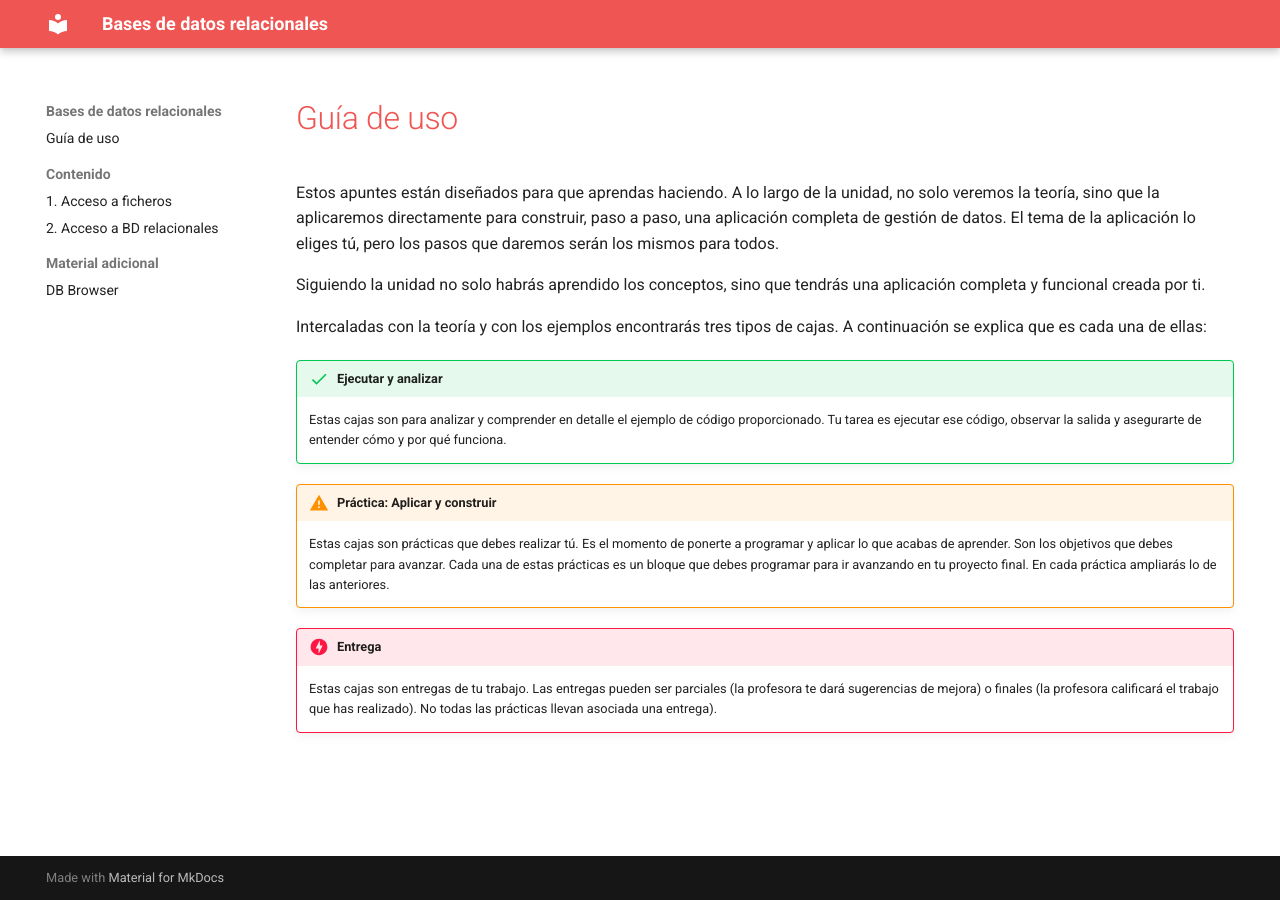
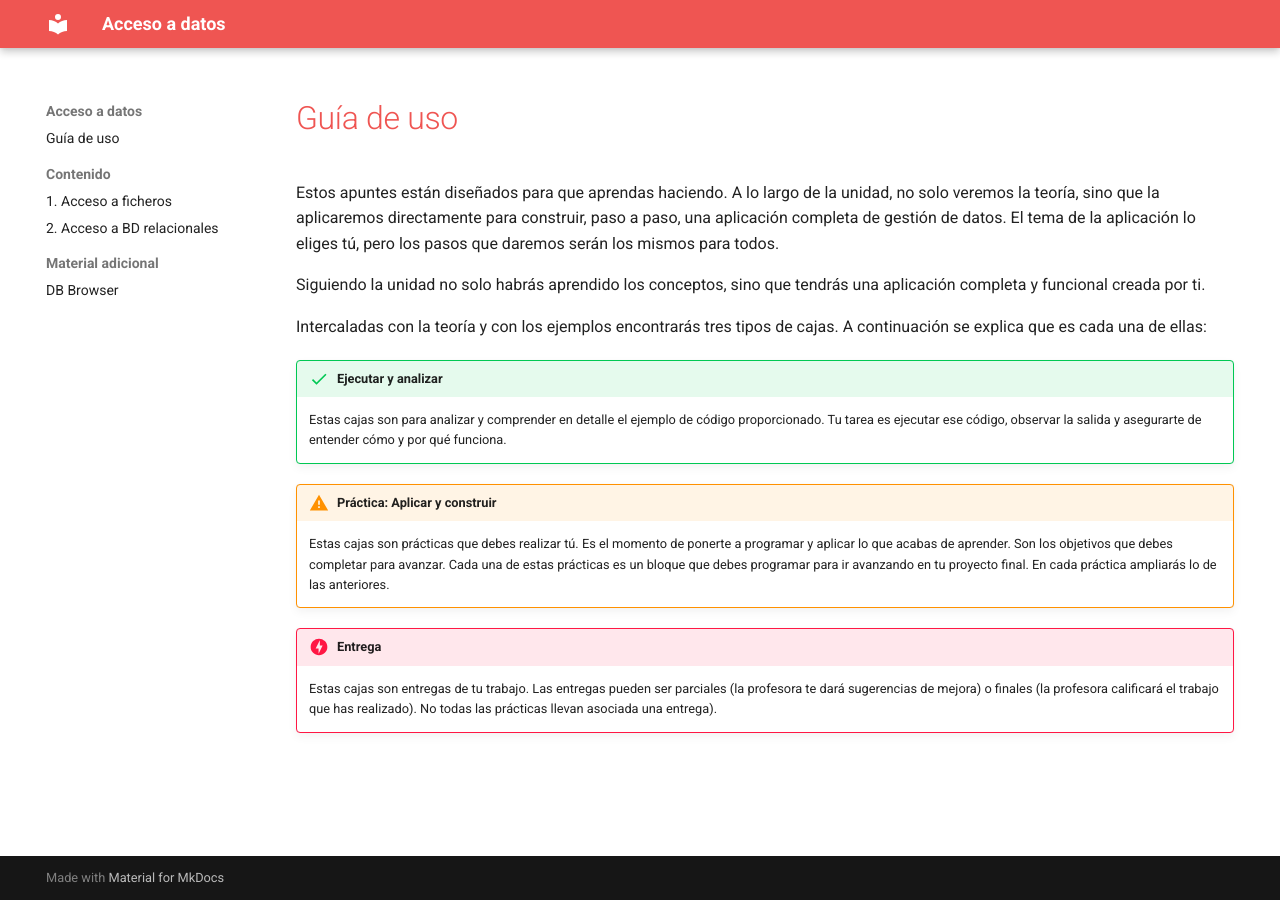
Before and after one commit to bpaterna/acceso_datos, an MkDocs documentation site: the page built from docs/index.md, in a window 1280 px wide. Built offline with MkDocs 1.6.1 and Material for MkDocs 9.7.7, drawn with Linux system fonts in a browser that asks for light colours.

Commit message:
Add files via upload

```diff
--- a/mkdocs.yml
+++ b/mkdocs.yml
@@ -1,4 +1,4 @@
-site_name: Bases de datos relacionales
+site_name: Acceso a datos
 site_url: https://bpaterna.github.io/acceso_datos/
 site_author: Begoña Paterna
 theme:
```
